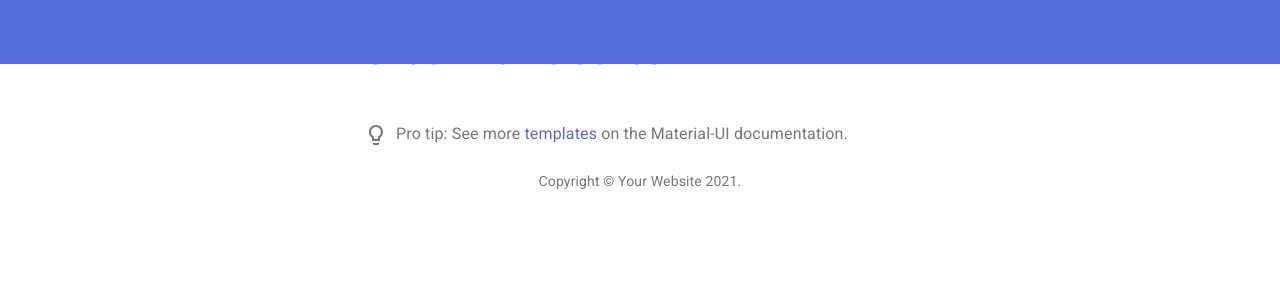
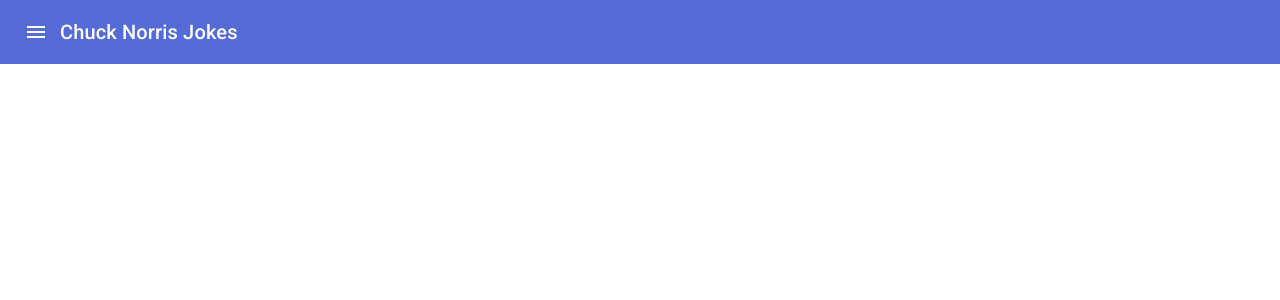
Before and after one commit to felipeeu/TruckPagChallenge, a React (Create React App) app: page / in a window 1280 px wide. Shown: the top 300 px of the page. Built offline with nearby package versions, Linux system fonts and the light colour scheme.

Commit message:
insert a drawer

```diff
--- a/src/App.js
+++ b/src/App.js
@@ -24,11 +24,7 @@
 		<Container maxWidth="sm">
 			<Header />
 			<Box my={4}>
-				<Typography variant="h4" component="h1" gutterBottom>
-					Chuck Norris Jokes
-				</Typography>
-				<ProTip />
-				<Copyright />
+
 			</Box>
 		</Container>
 	);
--- a/src/ProTip.js
+++ b/src/ProTip.js
@@ -4,7 +4,7 @@
 import SvgIcon from '@material-ui/core/SvgIcon';
 import Typography from '@material-ui/core/Typography';
 
-function LightBulbIcon(props) {
+export function LightBulbIcon(props) {
   return (
     <SvgIcon {...props}>
       <path d="M9 21c0 .55.45 1 1 1h4c.55 0 1-.45 1-1v-1H9v1zm3-19C8.14 2 5 5.14 5 9c0 2.38 1.19 4.47 3 5.74V17c0 .55.45 1 1 1h6c.55 0 1-.45 1-1v-2.26c1.81-1.27 3-3.36 3-5.74 0-3.86-3.14-7-7-7zm2.85 11.1l-.85.6V16h-4v-2.3l-.85-.6C7.8 12.16 7 10.63 7 9c0-2.76 2.24-5 5-5s5 2.24 5 5c0 1.63-.8 3.16-2.15 4.1z" />
--- /dev/null
+++ b/src/components/common/Drawer.js
@@ -0,0 +1,72 @@
+import React from 'react';
+import { makeStyles, useTheme } from '@material-ui/core/styles';
+import Drawer from '@material-ui/core/Drawer';
+import List from '@material-ui/core/List';
+import Divider from '@material-ui/core/Divider';
+import IconButton from '@material-ui/core/IconButton';
+import ChevronLeftIcon from '@material-ui/icons/ChevronLeft';
+import ChevronRightIcon from '@material-ui/icons/ChevronRight';
+import ListItem from '@material-ui/core/ListItem';
+import ListItemIcon from '@material-ui/core/ListItemIcon';
+import ListItemText from '@material-ui/core/ListItemText';
+import InboxIcon from '@material-ui/icons/MoveToInbox';
+import MailIcon from '@material-ui/icons/Mail';
+import { LightBulbIcon } from '../../ProTip';
+
+const drawerWidth = 240;
+
+const useStyles = makeStyles((theme) => ({
+	drawer: {
+		width: drawerWidth,
+		flexShrink: 0
+	},
+	drawerPaper: {
+		width: drawerWidth
+	},
+	drawerHeader: {
+		display: 'flex',
+		alignItems: 'center',
+		padding: theme.spacing(0, 1),
+		...theme.mixins.toolbar,
+		justifyContent: 'flex-end'
+	}
+}));
+
+const MenuDrawer = ({ open, setOpen }) => {
+	const classes = useStyles();
+	const theme = useTheme();
+
+	const handleDrawerClose = () => {
+		setOpen(false);
+	};
+
+	return (
+		<Drawer
+			className={classes.drawer}
+			variant="persistent"
+			anchor="left"
+			open={open}
+			classes={{
+				paper: classes.drawerPaper
+			}}
+		>
+			<div className={classes.drawerHeader}>
+				<IconButton onClick={handleDrawerClose}>
+					{theme.direction === 'ltr' ? <ChevronLeftIcon /> : <ChevronRightIcon />}
+				</IconButton>
+			</div>
+			<Divider />
+			<List>
+				{[ 'Chuck', 'Norris', 'Jokes' ].map((text, index) => (
+					<ListItem button key={text}>
+						<ListItemIcon>
+							<LightBulbIcon />
+						</ListItemIcon>
+						<ListItemText primary={text} />
+					</ListItem>
+				))}
+			</List>
+		</Drawer>
+	);
+};
+export default MenuDrawer;
--- a/src/components/common/Header.js
+++ b/src/components/common/Header.js
@@ -1,7 +1,9 @@
 import React from 'react';
 import clsx from 'clsx';
+import MenuIcon from '@material-ui/icons/Menu';
+import { AppBar, IconButton, makeStyles, Toolbar, Typography } from '@material-ui/core';
 import PropTypes from 'prop-types';
-import { AppBar, Toolbar, makeStyles } from '@material-ui/core';
+import Drawer from './Drawer';
 
 const useStyles = makeStyles({
 	root: {},
@@ -12,11 +14,32 @@
 
 const Header = ({ className, ...rest }) => {
 	const classes = useStyles();
+	const [ open, setOpen ] = React.useState(false);
+
+	const handleDrawerOpen = () => {
+		setOpen(true);
+	};
 
 	return (
-		<AppBar className={clsx(classes.root, className)} elevation={0} {...rest}>
-			<Toolbar className={classes.toolbar} />
-		</AppBar>
+		<div className={classes.root}>
+			<AppBar className={clsx(classes.root, className)} elevation={0} {...rest}>
+				<Toolbar className={classes.toolbar}>
+					<IconButton
+						color="inherit"
+						aria-label="open drawer"
+						onClick={handleDrawerOpen}
+						edge="start"
+						className={clsx(classes.menuButton, open && classes.hide)}
+					>
+						<MenuIcon />
+					</IconButton>
+					<Typography variant="h6" noWrap>
+						Chuck Norris Jokes
+					</Typography>
+				</Toolbar>
+			</AppBar>
+			<Drawer open={open} setOpen={setOpen} />
+		</div>
 	);
 };
 
```
Also changed, not shown: 1 other file (tests, documents, lock files or other folders).
